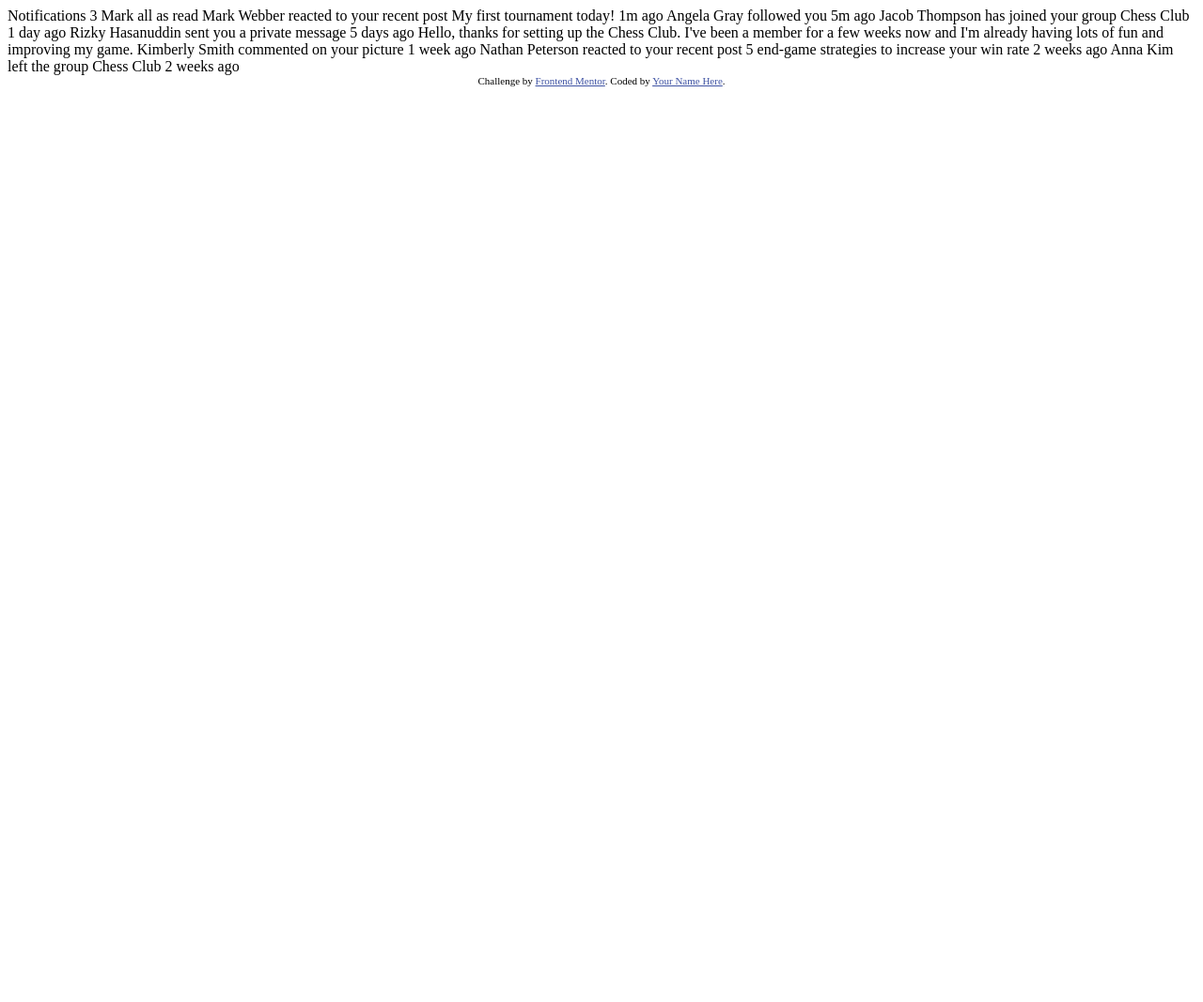
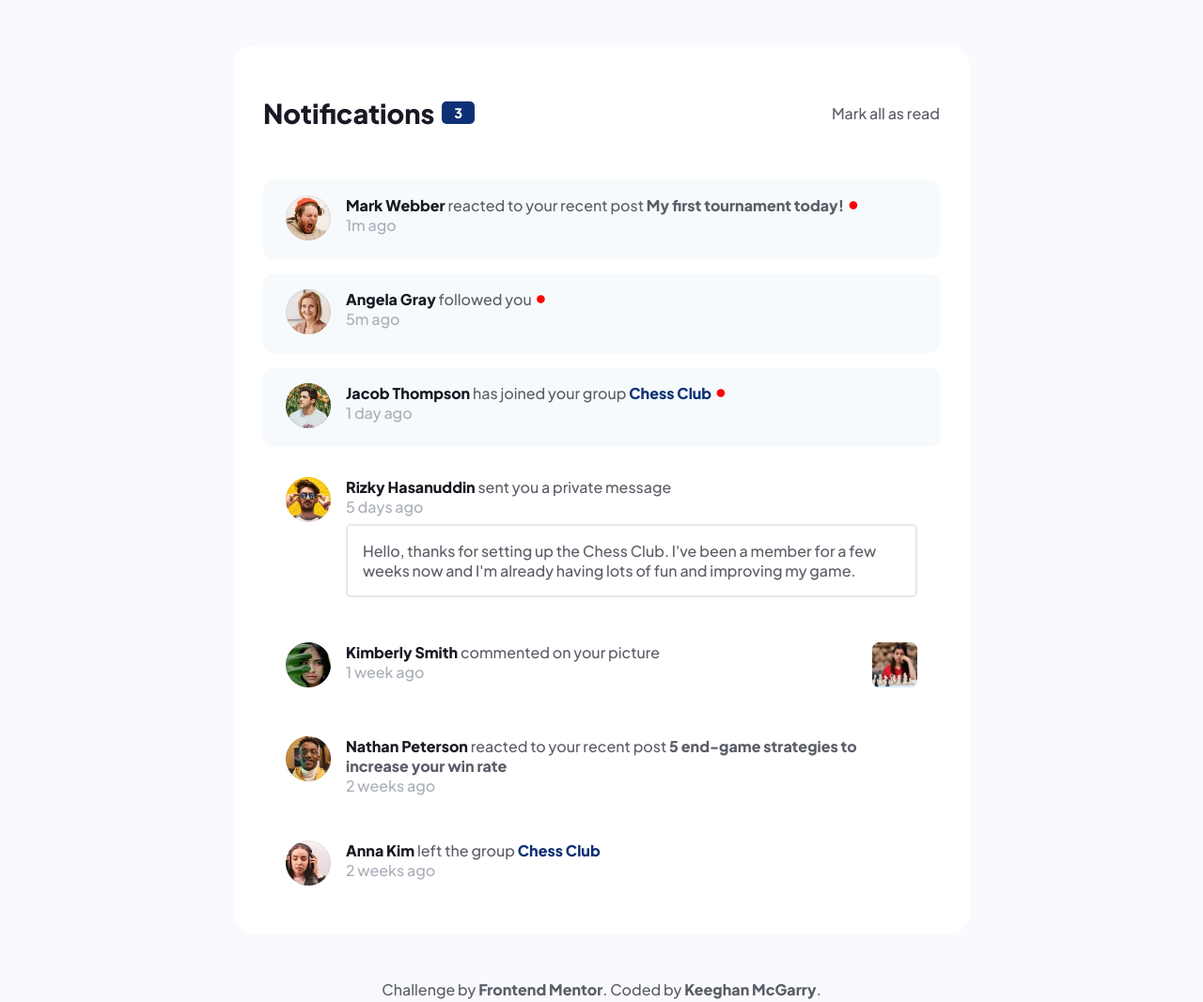
Before and after one commit to KeeghanM/fem-notifications-page, a plain HTML site: page index.html in a window 1280 px wide. Shown: the whole page at 94% size. Before the commit the page ends 800 px from the top, so only its background shows below. Drawn offline with Linux system fonts and the light colour scheme.

Commit message:
Complete

```diff
--- a/index.html
+++ b/index.html
@@ -1,51 +1,142 @@
 <!DOCTYPE html>
 <html lang="en">
-<head>
-  <meta charset="UTF-8">
-  <meta name="viewport" content="width=device-width, initial-scale=1.0"> <!-- displays site properly based on user's device -->
+  <head>
+    <meta charset="UTF-8" />
+    <meta name="viewport" content="width=device-width, initial-scale=1.0" />
+    <!-- displays site properly based on user's device -->
 
-  <link rel="icon" type="image/png" sizes="32x32" href="./images/favicon-32x32.png">
+    <link
+      rel="icon"
+      type="image/png"
+      sizes="32x32"
+      href="./images/favicon-32x32.png"
+    />
 
-  <title>Frontend Mentor | Notifications page</title>
+    <link rel="preconnect" href="https://fonts.googleapis.com" />
+    <link rel="preconnect" href="https://fonts.gstatic.com" crossorigin />
+    <link
+      href="https://fonts.googleapis.com/css2?family=Plus+Jakarta+Sans:wght@500;800&display=swap"
+      rel="stylesheet"
+    />
 
-  <!-- Feel free to remove these styles or customise in your own stylesheet 👍 -->
-  <style>
-    .attribution { font-size: 11px; text-align: center; }
-    .attribution a { color: hsl(228, 45%, 44%); }
-  </style>
-</head>
-<body>
+    <link rel="stylesheet" href="styles.css" />
+    <script src="index.js" defer></script>
 
-  Notifications 3
+    <title>Frontend Mentor | Notifications page</title>
+  </head>
+  <body>
+    <div class="notifications">
+      <header class="header">
+        <div class="title">Notifications <span class="count">3</span></div>
+        <div class="mark-read">Mark all as read</div>
+        <!-- <div class="mark-unread">Mark all as unread</div> -->
+      </header>
+      <div class="list">
+        <div class="notification" status="unread">
+          <div class="profile-picture">
+            <img src="assets\images\avatar-mark-webber.webp" alt="" />
+          </div>
+          <div class="content">
+            <div class="message">
+              <span class="username">Mark Webber</span> reacted to your recent
+              post <a href="#">My first tournament today!</a>
+            </div>
+            <div class="time">1m ago</div>
+          </div>
+        </div>
 
-  Mark all as read
+        <div class="notification" status="unread">
+          <div class="profile-picture">
+            <img src="assets\images\avatar-angela-gray.webp" alt="" />
+          </div>
+          <div class="content">
+            <div class="message">
+              <span class="username"> Angela Gray</span> followed you
+            </div>
+            <div class="time">5m ago</div>
+          </div>
+        </div>
 
-  Mark Webber reacted to your recent post My first tournament today!
-  1m ago
+        <div class="notification" status="unread">
+          <div class="profile-picture">
+            <img src="assets\images\avatar-jacob-thompson.webp" alt="" />
+          </div>
+          <div class="content">
+            <div class="message">
+              <span class="username">Jacob Thompson</span> has joined your group
+              <a href="#" class="group">Chess Club</a>
+            </div>
+            <div class="time">1 day ago</div>
+          </div>
+        </div>
 
-  Angela Gray followed you
-  5m ago
+        <div class="notification">
+          <div class="profile-picture">
+            <img src="assets\images\avatar-rizky-hasanuddin.webp" alt="" />
+          </div>
+          <div class="content">
+            <div class="message">
+              <span class="username">Rizky Hasanuddin</span> sent you a private
+              message
+            </div>
+            <div class="time">5 days ago</div>
+            <div class="text-box">
+              Hello, thanks for setting up the Chess Club. I've been a member
+              for a few weeks now and I'm already having lots of fun and
+              improving my game.
+            </div>
+          </div>
+        </div>
 
-  Jacob Thompson has joined your group Chess Club
-  1 day ago
+        <div class="notification">
+          <div class="profile-picture">
+            <img src="assets\images\avatar-kimberly-smith.webp" alt="" />
+          </div>
+          <div class="content">
+            <div class="message">
+              <span class="username">Kimberly Smith</span> commented on your
+              picture
+            </div>
+            <div class="time">1 week ago</div>
+          </div>
+          <div class="image">
+            <img src="assets\images\image-chess.webp" alt="" />
+          </div>
+        </div>
 
-  Rizky Hasanuddin sent you a private message
-  5 days ago
-  Hello, thanks for setting up the Chess Club. I've been a member for a few weeks now and
-  I'm already having lots of fun and improving my game.
+        <div class="notification">
+          <div class="profile-picture">
+            <img src="assets\images\avatar-nathan-peterson.webp" alt="" />
+          </div>
+          <div class="content">
+            <div class="message">
+              <span class="username">Nathan Peterson</span> reacted to your
+              recent post
+              <a href="#">5 end-game strategies to increase your win rate</a>
+            </div>
+            <div class="time">2 weeks ago</div>
+          </div>
+        </div>
 
-  Kimberly Smith commented on your picture
-  1 week ago
-
-  Nathan Peterson reacted to your recent post 5 end-game strategies to increase your win rate
-  2 weeks ago
-
-  Anna Kim left the group Chess Club
-  2 weeks ago
-
-  <div class="attribution">
-    Challenge by <a href="https://www.frontendmentor.io?ref=challenge" target="_blank">Frontend Mentor</a>.
-    Coded by <a href="#">Your Name Here</a>.
-  </div>
-</body>
+        <div class="notification">
+          <div class="profile-picture">
+            <img src="assets\images\avatar-anna-kim.webp" alt="" />
+          </div>
+          <div class="content">
+            <div class="message">
+              <span class="username">Anna Kim</span> left the group
+              <a href="#" class="group">Chess Club</a>
+            </div>
+            <div class="time">2 weeks ago</div>
+          </div>
+        </div>
+      </div>
+    </div>
+    <div class="attribution">
+      Challenge by
+      <a href="https://www.frontendmentor.io?ref=challenge" target="_blank"
+        >Frontend Mentor</a
+      >. Coded by <a href="#">Keeghan McGarry</a>.
+    </div>
+  </body>
 </html>
--- /dev/null
+++ b/index.js
@@ -0,0 +1,25 @@
+document
+  .querySelector(".notifications > .header > .mark-read")
+  .addEventListener("click", () => {
+    let unreadNotifications = document.querySelectorAll(
+      ".notifications > .list > .notification[status=unread]"
+    )
+
+    for (let notification of unreadNotifications) {
+      notification.setAttribute("status", "read")
+
+      updateUnreadCount()
+    }
+  })
+
+function updateUnreadCount() {
+  let unreadNotifications = document.querySelectorAll(
+    ".notifications > .list > .notification[status=unread]"
+  )
+  let counter = document.querySelector(
+    ".notifications > .header > .title > .count"
+  )
+  counter.textContent = unreadNotifications.length
+}
+
+updateUnreadCount()
--- /dev/null
+++ b/styles.css
@@ -0,0 +1,176 @@
+:root {
+    --text-primary: #5b5d67;
+    --text-light: #a9aeb8;
+    --text-dark: #191923;
+    --active-link: #0d3174;
+    --unread: #f6fafd;
+    --border-highlight: #e5e8ea;
+}
+
+html,body {
+    margin:0;
+    padding:0;
+    background-color: #f9fafe;
+    font-family: 'Plus Jakarta Sans', sans-serif;
+    color: var(--text-primary);
+}
+a {
+    text-decoration: none;
+    font-weight: bolder;
+    color: var(--text-primary);
+}
+
+.notifications {
+    max-width: 45rem;
+    margin-inline: auto;
+    margin-block: 3rem;
+    background-color: #fff;
+    padding: 2rem;
+    border-radius: 1.5rem;
+}
+
+.notifications > .header {
+    display: flex;
+    justify-content: space-between;
+    align-items: center;
+    height: 5rem;
+    margin-bottom: 2rem;
+}
+
+.notifications > .header > .title {
+    font-weight: bolder;
+    font-size: 1.8rem;
+    display: flex;
+    align-items: center;
+    color: var(--text-dark);
+}
+.notifications > .header > .title > .count {
+    font-size: 0.9rem;
+    padding: 0.2rem 0.8rem;
+    margin-left: 0.5rem;
+    border-radius: 5px;
+    background-color: var(--active-link);
+    color: #fff;
+}
+
+.notifications > .header > .mark-read:hover {
+    color: var(--active-link);
+    cursor: pointer;
+}
+
+.notifications > .list {
+    display: flex;
+    flex-direction: column;
+    gap: 1rem;
+}
+
+.notifications > .list > .notification {
+    display: flex;
+    align-items:flex-start;
+    gap: 1rem;
+    padding: 1rem 1.5rem;
+    border-radius: 10px;
+}
+
+.notifications > .list > .notification[status=unread] {
+    background-color: var(--unread);
+}
+
+.notifications > .list > .notification[status=unread] > .content > .message:after {
+    content: "•";
+    color: red;
+    font-size: 1.5rem;
+    line-height: 0;
+}
+
+.notifications > .list > .notification > .profile-picture > img {
+    max-width: 3rem;
+}
+
+.notifications > .list > .notification > .content {
+    display: flex;
+    flex-direction: column;
+}
+
+.notifications > .list > .notification > .content > .message > .username {
+    font-weight: bolder;
+    color: var(--text-dark);
+}
+.notifications > .list > .notification > .content > .message > .username:hover {
+    color: var(--active-link);
+    cursor: pointer;
+}
+
+.notifications > .list > .notification > .content > .message > a {
+    text-decoration: none;
+    font-weight: bolder;
+    color: var(--text-primary);
+}
+.notifications > .list > .notification > .content > .message > a:hover {
+    color: var(--active-link)
+}
+
+.notifications > .list > .notification > .content > .message > a.group {
+    color: var(--active-link);
+}
+
+.notifications > .list > .notification > .content > .time {
+    color: var(--text-light);
+}
+
+.notifications > .list > .notification > .content > .text-box {
+    border: var(--border-highlight) 2px solid;
+    border-radius: 5px;
+    padding: 1rem;
+    margin-top: 0.5rem;
+}
+
+.notifications > .list > .notification > .content > .text-box:hover {
+    cursor: pointer;
+    background-color: var(--unread);
+}
+
+.notifications > .list > .notification > .image {
+  margin-left: auto;
+}
+.notifications > .list > .notification > .image > img {
+    max-width: 3rem;
+    border-radius: 5px;
+}
+.notifications > .list > .notification > .image > img:hover {
+    box-shadow: 0 0 0 2px var(--border-highlight);
+    cursor: pointer;
+}
+
+
+@media only screen and (max-width: 768px) {
+    .notifications {
+        margin: 0;
+        border-radius: 0;
+        padding: 0.5rem 1rem;
+        max-width: 100vw;
+    }
+
+    .notifications > .header {
+        height: fit-content;
+        margin-bottom: 1rem;
+    }
+    .notifications > .list {
+        gap: 0.8rem
+    }
+    .notifications > .list > .notification {
+        padding: 0.5rem 0.8rem;
+    }
+}
+
+@media only screen and (max-width: 375px) {
+    .notifications > .header > .title {
+        font-size: 1rem;
+    }
+}
+
+.attribution {
+    max-width: fit-content;
+    margin-inline: auto;
+    margin-bottom: 2rem;
+}
```
